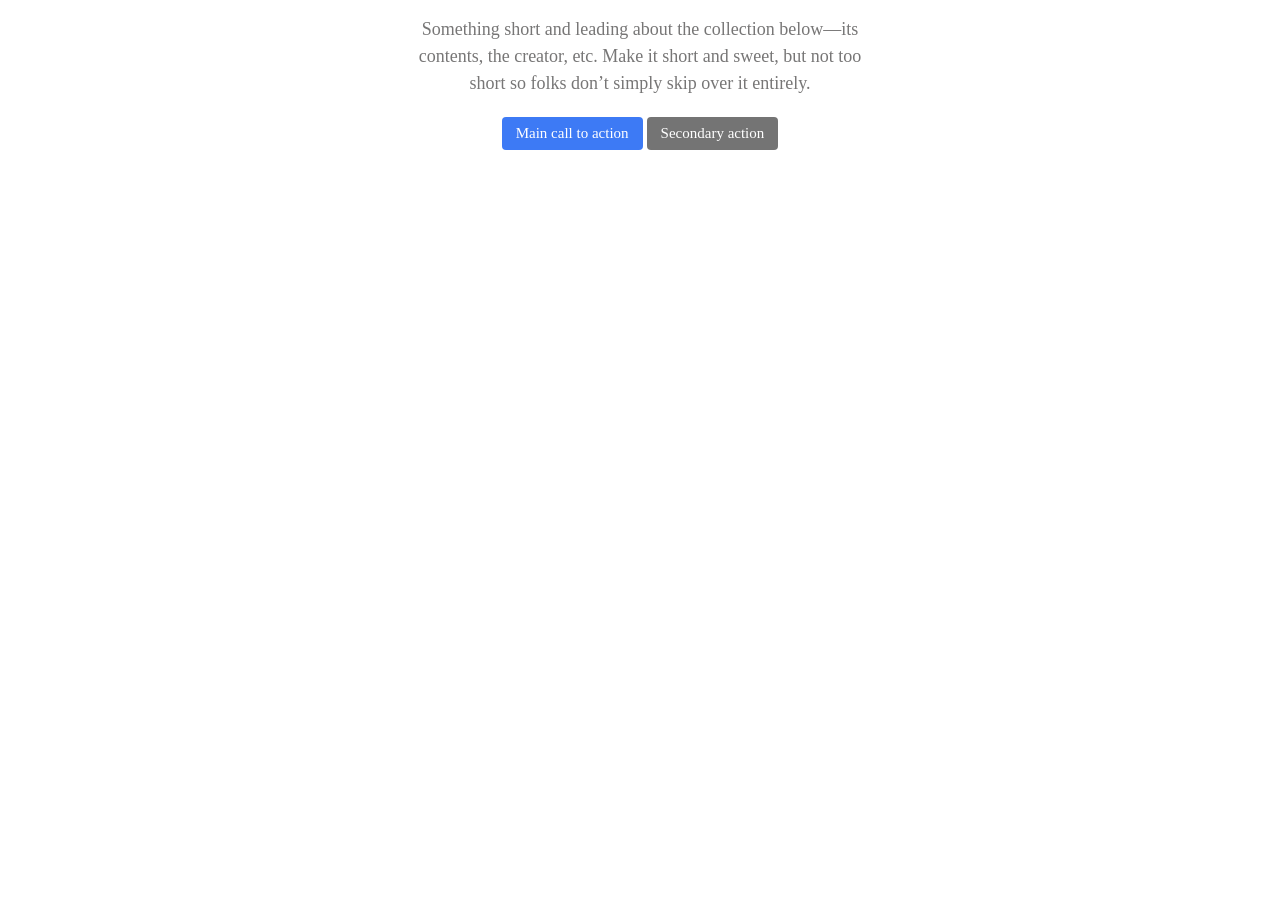
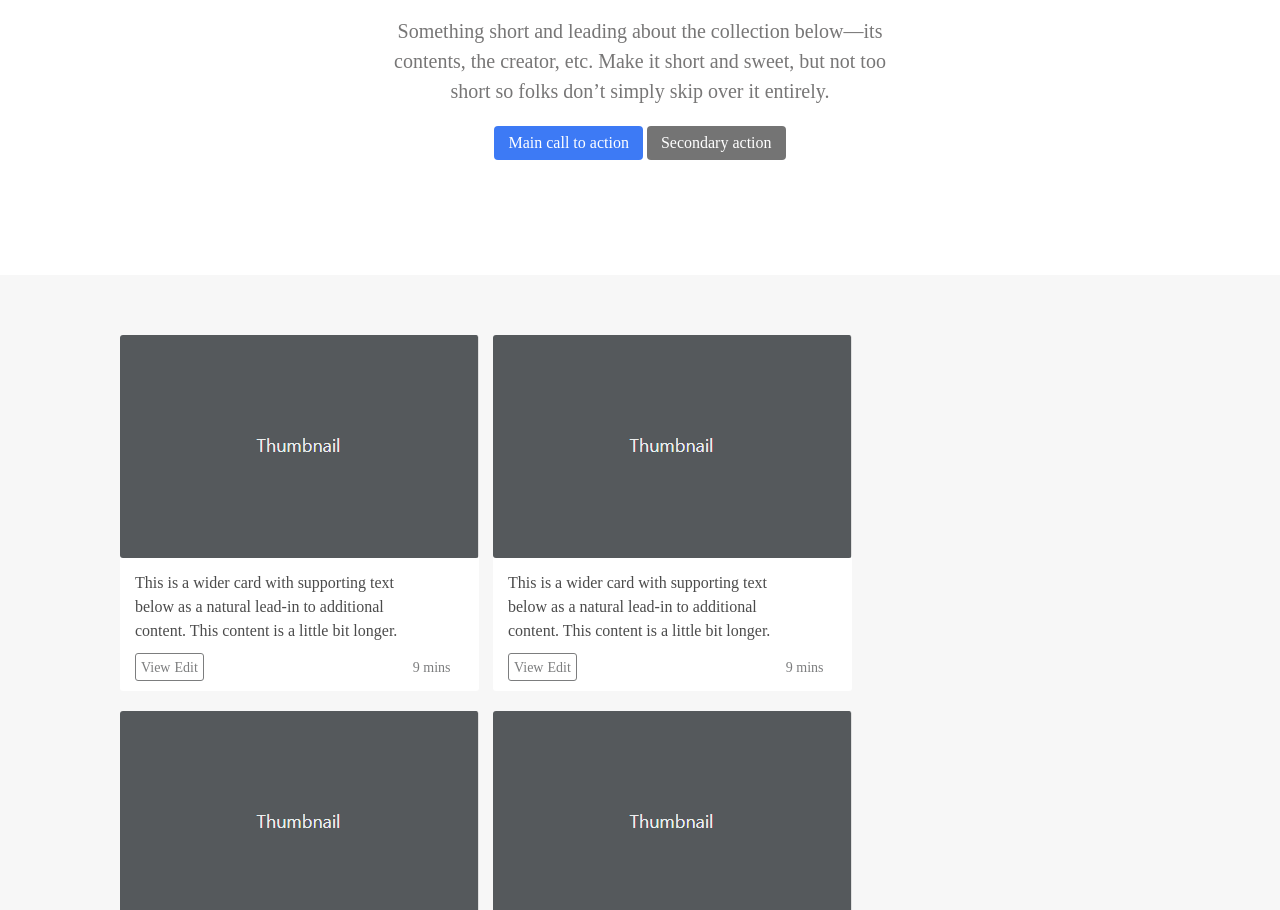
Before and after one commit to Tatia97/wannabe6, a plain HTML site: page index.html in a window 1280 px wide. Shown: the part 190-1100 px from the top of the page. Before the commit the page ends 800 px from the top, so only its background shows below. Drawn offline with Linux system fonts and the light colour scheme.

Commit message:
add card section

```diff
--- a/index.css
+++ b/index.css
@@ -101,7 +101,7 @@ h4 {
     margin-bottom: 20px;
 }
 .middle-p {
-    font-size: 18px;
+    font-size: 20px;
     text-align: center;
     font-family: -webkit-pictograph;
     color: rgb(119, 118, 118);
@@ -117,7 +117,7 @@ h4 {
     color: white;
     background-color: #3d7af5;
     border-radius: 4px;
-    font-size: 15px;
+    font-size: 16px;
     border: none;
     font-family: -webkit-pictograph;
     cursor: pointer;
@@ -128,3 +128,47 @@ h4 {
 .smb {
     background-color: rgb(116, 116, 116);
 }
+.card-container {
+    margin-top: 115px;
+    background-color: #f7f7f7;
+    padding: 50px 115px;
+}
+.card {
+    background-color: white;
+    width: 359px;
+    display: inline-block;
+    margin: 10px 5px;
+    border-radius: 3px;
+}
+.card-pic {
+    border-radius: 3px;
+    cursor: pointer;
+}
+.card-content {
+    padding: 10px 15px;
+}
+.card-p {
+    font-family: -webkit-pictograph;
+    color: rgb(75, 75, 75);
+    line-height: 1.5;
+}
+.card-a {
+    text-decoration: none;
+    font-family: -webkit-pictograph;
+    font-size: 14px;
+    color: rgb(124, 125, 126);
+}
+.a-container {
+    margin-top: 10px;
+    padding: 5px 5px;
+    border: 0.4px solid rgb(124, 125, 126);
+    display: inline-block;
+    border-radius: 3px;
+}
+.p9 {
+    display: inline-block;
+    font-family: -webkit-pictograph;
+    font-size: 14px;
+    color: rgb(124, 125, 126);
+    margin-left: 205px;
+}
--- a/index.html
+++ b/index.html
@@ -63,6 +63,107 @@
         <button class="middle-button">Main call to action</button>
         <button class="middle-button smb">Secondary action</button>
     </div>
+    <section class="card-container">
+        <div class="card">
+            <img class="card-pic" src="./pics/card.PNG" alt="">
+            <div class="card-content">
+                <p class="card-p">This is a wider card with supporting text <br  /> below as a natural lead-in to additional <br  /> content. This content is a little bit longer.</p>
+                <div class="a-container">
+                   <a class="card-a" href="">View</a>
+                   <a class="card-a sca" href="">Edit</a>
+                </div>
+                <p class="p9">9 mins</p>
+            </div>
+        </div>
+        <div class="card">
+            <img class="card-pic" src="./pics/card.PNG" alt="">
+            <div class="card-content">
+                <p class="card-p">This is a wider card with supporting text <br  /> below as a natural lead-in to additional <br  /> content. This content is a little bit longer.</p>
+                <div class="a-container">
+                   <a class="card-a" href="">View</a>
+                   <a class="card-a sca" href="">Edit</a>
+                </div>
+                <p class="p9">9 mins</p>
+            </div>
+        </div>
+        <div class="card">
+            <img class="card-pic" src="./pics/card.PNG" alt="">
+            <div class="card-content">
+                <p class="card-p">This is a wider card with supporting text <br  /> below as a natural lead-in to additional <br  /> content. This content is a little bit longer.</p>
+                <div class="a-container">
+                   <a class="card-a" href="">View</a>
+                   <a class="card-a sca" href="">Edit</a>
+                </div>
+                <p class="p9">9 mins</p>
+            </div>
+        </div>
+        <div class="card">
+            <img class="card-pic" src="./pics/card.PNG" alt="">
+            <div class="card-content">
+                <p class="card-p">This is a wider card with supporting text <br  /> below as a natural lead-in to additional <br  /> content. This content is a little bit longer.</p>
+                <div class="a-container">
+                   <a class="card-a" href="">View</a>
+                   <a class="card-a sca" href="">Edit</a>
+                </div>
+                <p class="p9">9 mins</p>
+            </div>
+        </div>
+        <div class="card">
+            <img class="card-pic" src="./pics/card.PNG" alt="">
+            <div class="card-content">
+                <p class="card-p">This is a wider card with supporting text <br  /> below as a natural lead-in to additional <br  /> content. This content is a little bit longer.</p>
+                <div class="a-container">
+                   <a class="card-a" href="">View</a>
+                   <a class="card-a sca" href="">Edit</a>
+                </div>
+                <p class="p9">9 mins</p>
+            </div>
+        </div>
+        <div class="card">
+            <img class="card-pic" src="./pics/card.PNG" alt="">
+            <div class="card-content">
+                <p class="card-p">This is a wider card with supporting text <br  /> below as a natural lead-in to additional <br  /> content. This content is a little bit longer.</p>
+                <div class="a-container">
+                   <a class="card-a" href="">View</a>
+                   <a class="card-a sca" href="">Edit</a>
+                </div>
+                <p class="p9">9 mins</p>
+            </div>
+        </div>
+        <div class="card">
+            <img class="card-pic" src="./pics/card.PNG" alt="">
+            <div class="card-content">
+                <p class="card-p">This is a wider card with supporting text <br  /> below as a natural lead-in to additional <br  /> content. This content is a little bit longer.</p>
+                <div class="a-container">
+                   <a class="card-a" href="">View</a>
+                   <a class="card-a sca" href="">Edit</a>
+                </div>
+                <p class="p9">9 mins</p>
+            </div>
+        </div>
+        <div class="card">
+            <img class="card-pic" src="./pics/card.PNG" alt="">
+            <div class="card-content">
+                <p class="card-p">This is a wider card with supporting text <br  /> below as a natural lead-in to additional <br  /> content. This content is a little bit longer.</p>
+                <div class="a-container">
+                   <a class="card-a" href="">View</a>
+                   <a class="card-a sca" href="">Edit</a>
+                </div>
+                <p class="p9">9 mins</p>
+            </div>
+        </div>
+        <div class="card">
+            <img class="card-pic" src="./pics/card.PNG" alt="">
+            <div class="card-content">
+                <p class="card-p">This is a wider card with supporting text <br  /> below as a natural lead-in to additional <br  /> content. This content is a little bit longer.</p>
+                <div class="a-container">
+                   <a class="card-a" href="">View</a>
+                   <a class="card-a sca" href="">Edit</a>
+                </div>
+                <p class="p9">9 mins</p>
+            </div>
+        </div>
+    </section>
     <script src="./index.js"></script>
 </body>
 </html>
```
Also changed, not shown: pics/card.PNG (added).
